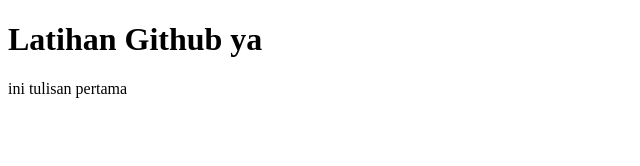
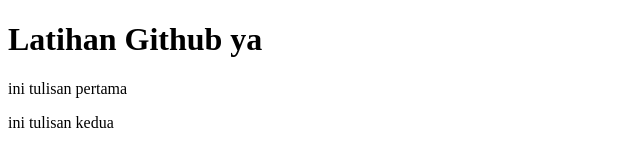
Before and after one commit to jovanski29/Latihan-Github, a plain HTML site: page index.html in a window 1280 px wide. Shown: the whole page, without its empty margins (0-640 px from the left). Drawn offline with Linux system fonts and the light colour scheme.

Commit message:
commit kedua

```diff
--- a/index.html
+++ b/index.html
@@ -7,7 +7,7 @@
 
 <h1>Latihan Github ya</h1>
 <p>ini tulisan pertama</p>
-
+<p>ini tulisan kedua</p>
 
 </body>
 </html>
```
